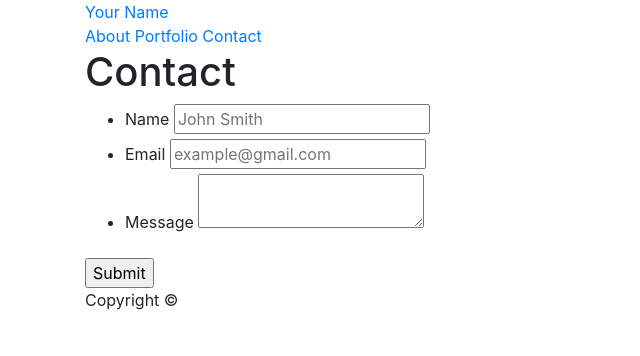
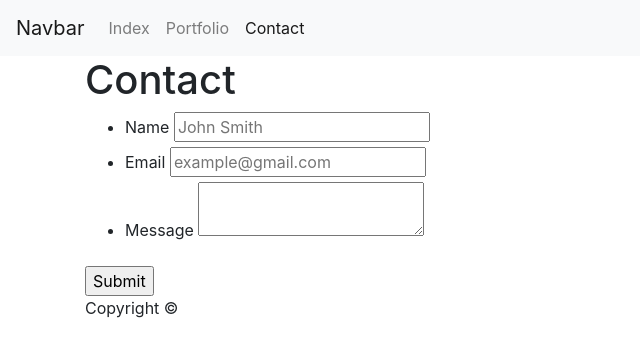
Before and after one commit to techiegirl2010/Bootstrap-Portfolio, a plain HTML site: page contact.html in a window 1280 px wide. Shown: the whole page, without its empty margins (0-640 px from the left). Drawn offline with nearby package versions, Linux system fonts and the light colour scheme.

Commit message:
updated nav bar on all 3 pages

```diff
--- a/contact.html
+++ b/contact.html
@@ -11,16 +11,31 @@
 </head>
 
 <body>
-    <header id="masthead">
-        <div class="container">
-          <a href="index.html" id="logo">Your Name</a>
-          <nav>
-            <a href="index.html">About</a>
-            <a href="portfolio.html">Portfolio</a>
-            <a href="contact.html">Contact</a>
-          </nav>
-        </div>
-      </header>
+        <nav class="navbar navbar-expand-lg navbar-light bg-light">
+                <a class="navbar-brand" href="#">Navbar</a>
+                <button class="navbar-toggler" type="button" data-toggle="collapse" data-target="#navbarSupportedContent"
+                    aria-controls="navbarSupportedContent" aria-expanded="false" aria-label="Toggle navigation">
+                    <span class="navbar-toggler-icon"></span>
+                </button>
+
+                <div class="collapse navbar-collapse" id="navbarSupportedContent">
+                    <ul class="navbar-nav mr-auto">
+                        <li class="nav-item">
+                            <a class="nav-link" href="index.html">
+                                Index <span class="sr-only">(current)</span></a>
+                        </li>
+                        <li class="nav-item">
+                            <a class="nav-link" href="portfolio.html">
+                                Portfolio
+                            </a>
+                        <li class="nav-item active">
+                            <a class="nav-link" href="contact.html">
+                                Contact
+                            </a>
+                        </li>
+                        </form>
+                </div>
+            </nav>
 
       <div id="main-container" class="container">
         <section class="main-section">
@@ -55,8 +70,6 @@
       </footer>
 
 
-
-
     <script src="https://code.jquery.com/jquery-3.3.1.slim.min.js"
         integrity="sha384-q8i/X+965DzO0rT7abK41JStQIAqVgRVzpbzo5smXKp4YfRvH+8abtTE1Pi6jizo"
         crossorigin="anonymous"></script>
```
Also changed, not shown: index.html (+21 -25 lines), portfolio.html (+23 -9 lines).
